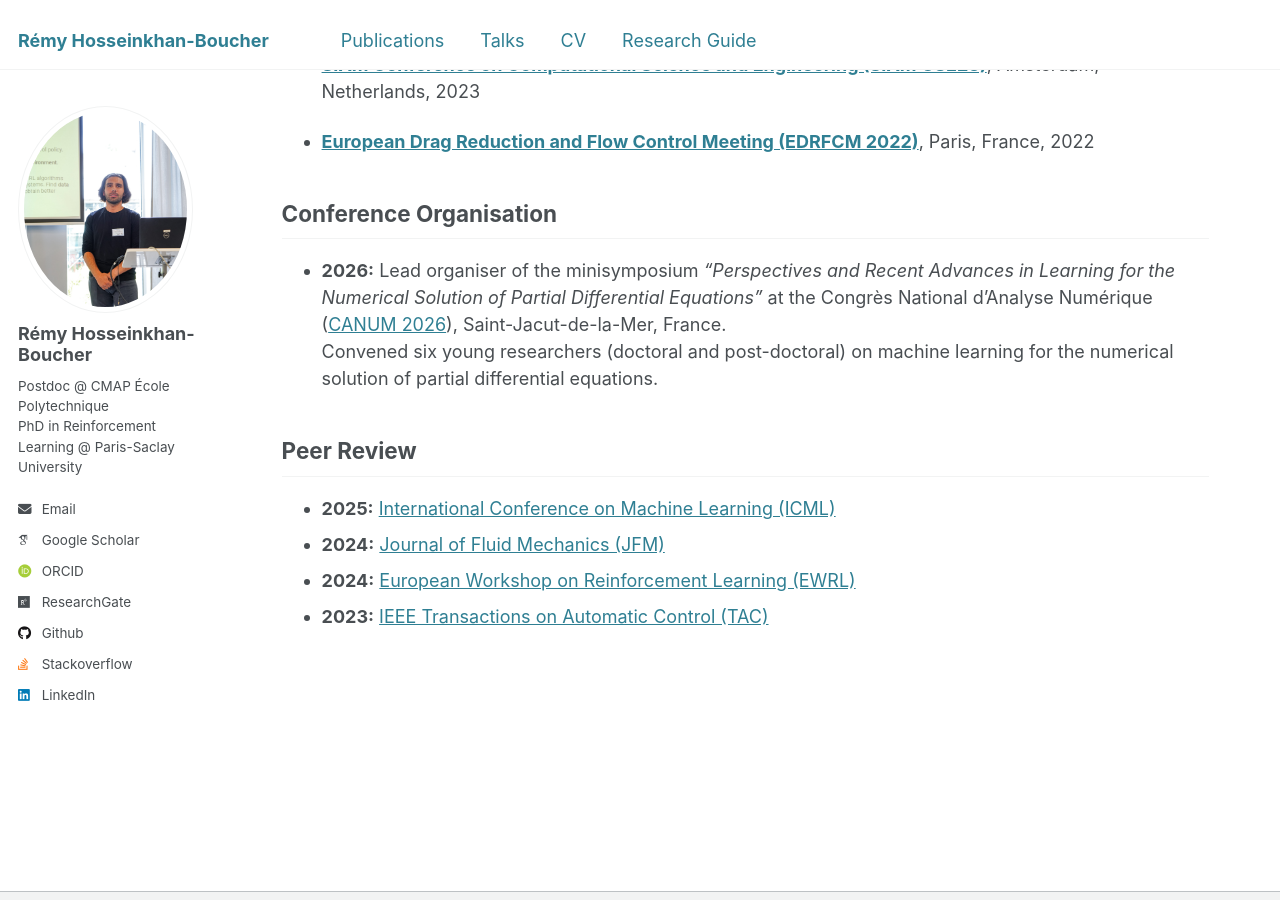
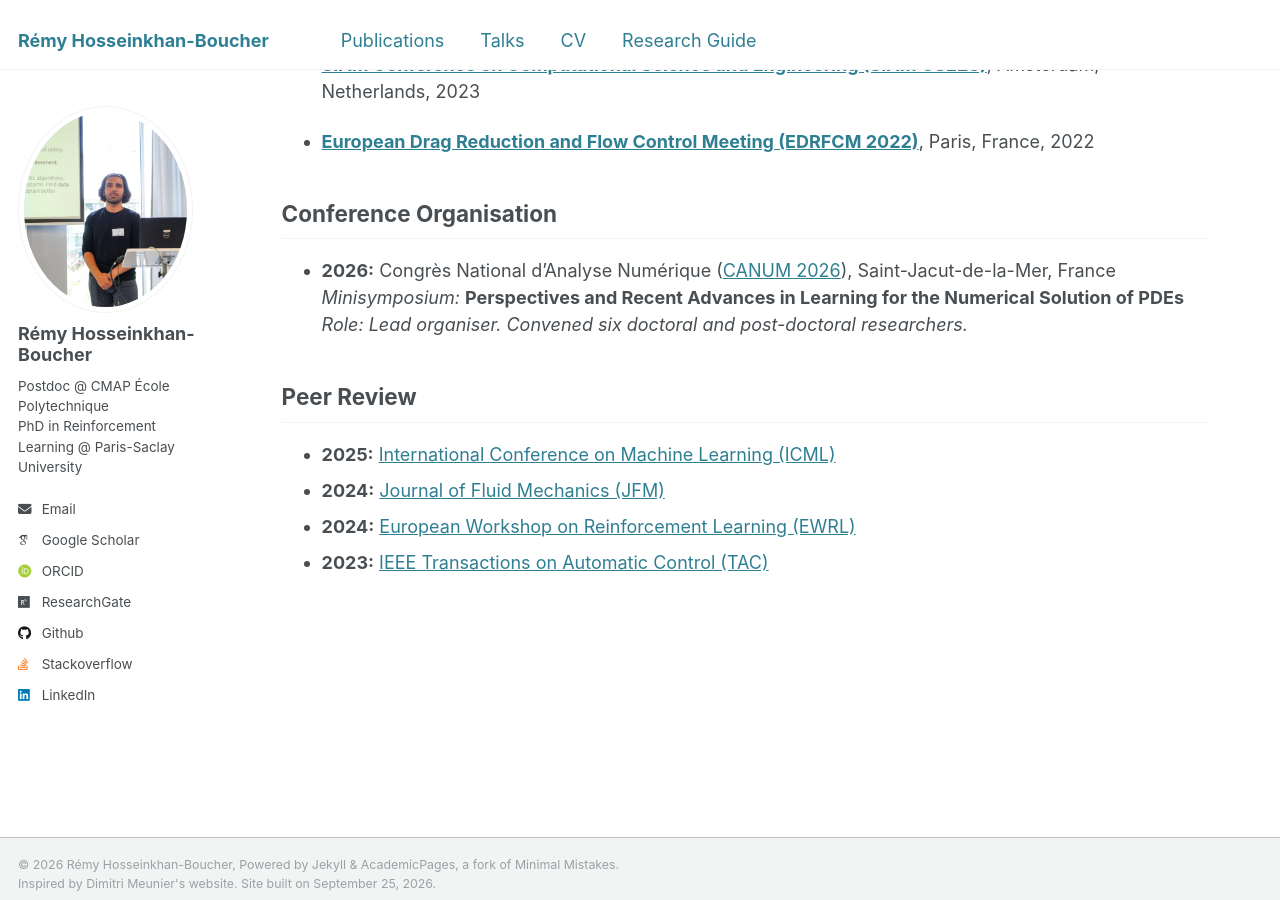
Before and after one commit to ReHoss/rehoss.github.io, a Jekyll site: the page built from _pages/about.md, in a window 1280 px wide and 900 px high, scrolled down 3219 px. Built offline with Jekyll 4.4.1, drawn with Linux system fonts in a browser that asks for light colours; some web fonts are replaced.

Commit message:
Conference Organisation: lay the entry out like the internship entries
The entry was a four-line block of running text under a single bullet,
where every neighbouring entry fits on one line, which made the section
read as a wall of text. It now follows the shape of the Students
entries: an identity line, then labelled italic lines.

The closing sentence repeated the end of the minisymposium title
verbatim and is shortened. The title itself uses the abbreviation, so
that it fits on one line at a usual window width.

Also refreshes the CV (self-organised spelling).

Co-Authored-By: Claude Opus 5 (1M context) <noreply@anthropic.com>

```diff
--- a/_pages/about.md
+++ b/_pages/about.md
@@ -123,8 +123,9 @@ I have been a teaching assistant for the following courses:
 
 ## Conference Organisation
 
-- **2026:** Lead organiser of the minisymposium *"Perspectives and Recent Advances in Learning for the Numerical Solution of Partial Differential Equations"* at the Congrès National d'Analyse Numérique ([CANUM 2026](https://canum2026.math.cnrs.fr/en/)), Saint-Jacut-de-la-Mer, France.
-  Convened six young researchers (doctoral and post-doctoral) on machine learning for the numerical solution of partial differential equations.
+- **2026:** Congrès National d'Analyse Numérique ([CANUM 2026](https://canum2026.math.cnrs.fr/en/)), Saint-Jacut-de-la-Mer, France
+  *Minisymposium:* **Perspectives and Recent Advances in Learning for the Numerical Solution of PDEs**
+  *Role: Lead organiser. Convened six doctoral and post-doctoral researchers.*
 
 ## Peer Review
 
```
Also changed, not shown: 1 other file.
